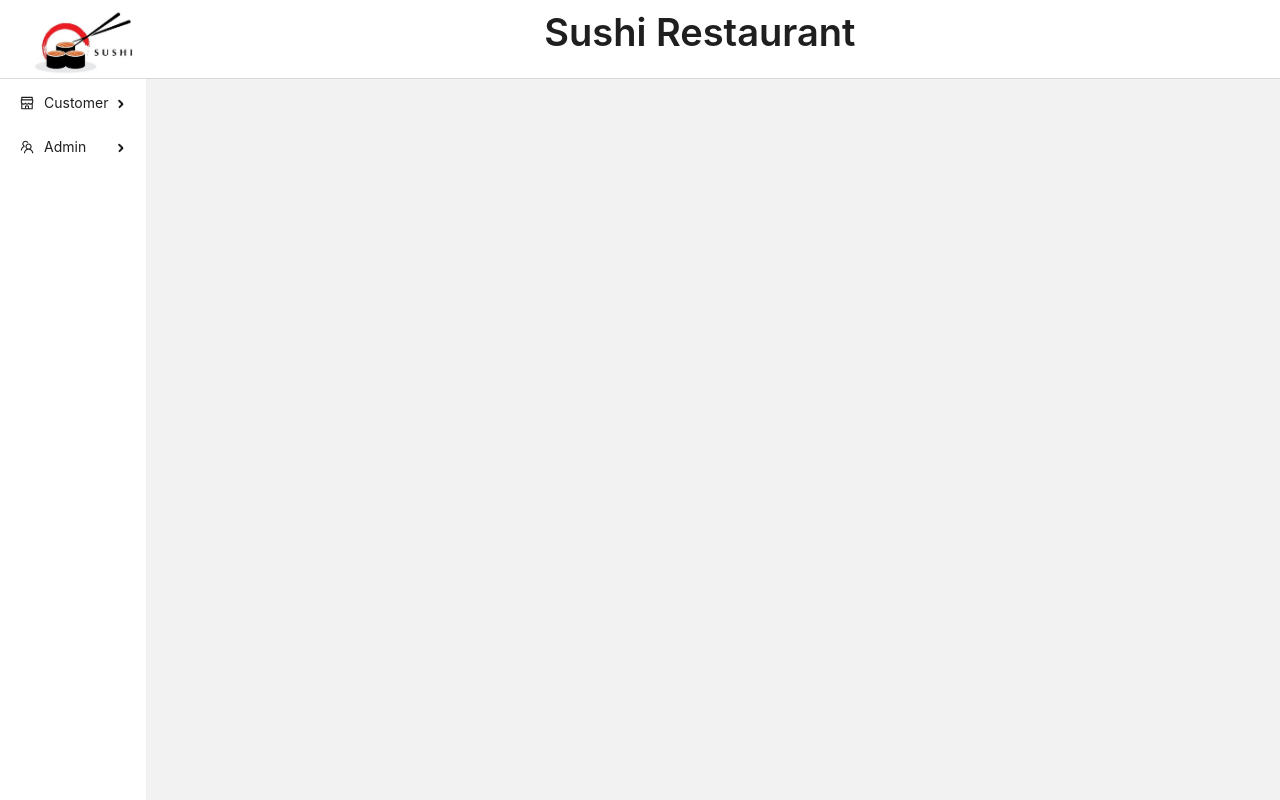
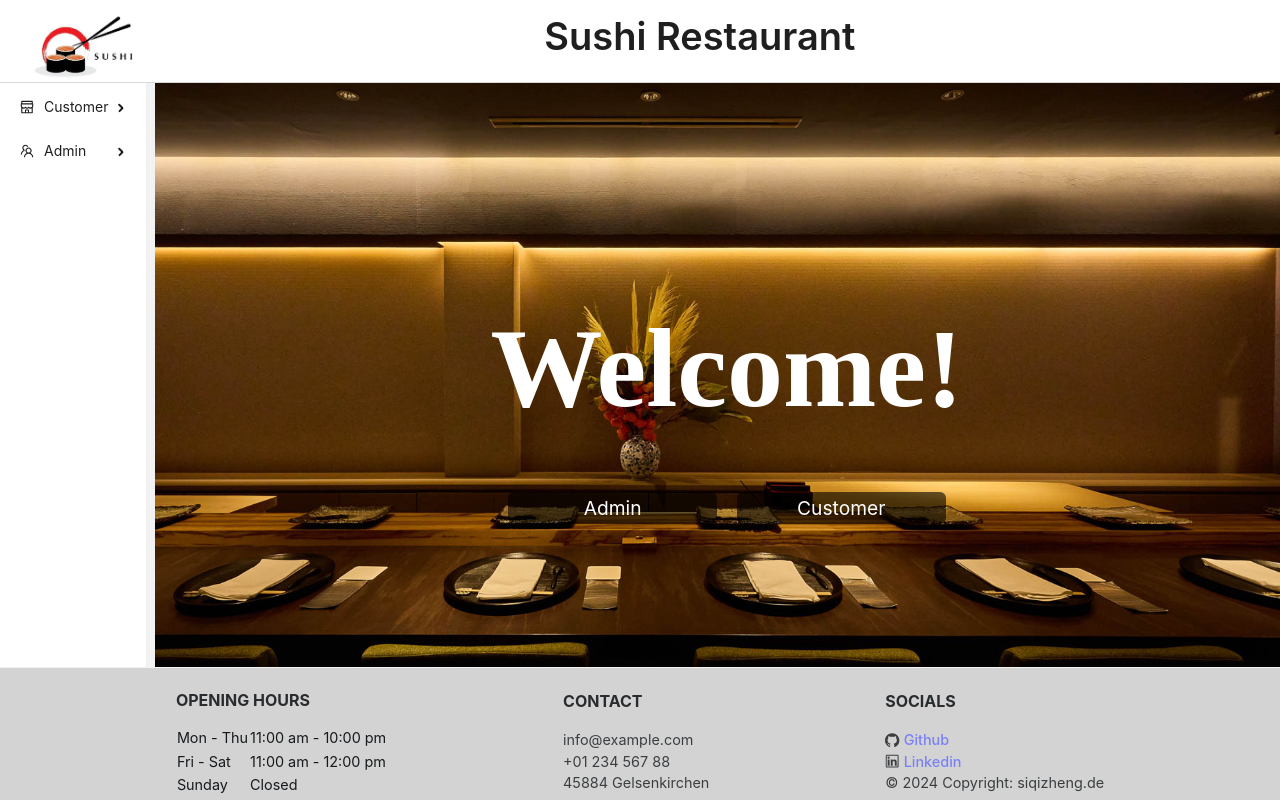
Before and after one commit to SiqiZheng94/Project-RestaurantManagementSystem, a React (Vite) app in the folder frontend/: page / in a window 1280 px wide. Shown: the top 800 px of the page. Built offline with nearby package versions, Linux system fonts and the light colour scheme; no server answers; the HTML template or start-up script is replaced by a standard one.

Commit message:
add homepage

```diff
--- a/frontend/src/App.css
+++ b/frontend/src/App.css
@@ -9,11 +9,12 @@
   display: flex;
   justify-content: space-between;
   align-items: center;
-  padding: 6px 20px 2px 32px;
+  padding: 10px 20px 2px 32px;
   border-bottom: 1px solid rgba(0, 0, 0, 0.15);
 }
 .centeredTitle {
   text-align: center;
+  text-justify: center;
   margin: 0 auto;
 }
 
@@ -21,7 +22,7 @@
   display: flex;
   justify-content: space-evenly;
   align-items: center;
-  /*border-top: 1px solid rgba(0, 0, 0, 0.15);*/
+
   padding: 20px 0 5px 0;
   background-color: #D3D3D3;
 }
@@ -124,12 +125,13 @@
 
 .container {
   width: 300px;
-  margin: 20px auto auto 10px;
+  margin: 0 auto; /* 水平居中 */
   padding: 20px;
   border: 1px solid #ccc;
   border-radius: 5px;
   background-color: #fff;
   box-shadow: 0 0 10px rgba(0, 0, 0, 0.1);
+
   & h2 {
     text-align: center;
     color: #333;
@@ -172,3 +174,44 @@
     background-color: #0056b3;
   }
 }
+
+
+
+.home-container {
+  background-image: url("./assets/homepage.jpg"); /* 替换为您的背景图像文件路径 */
+  background-size: cover;
+  background-repeat: no-repeat;
+  background-attachment: fixed; /* 固定背景图像 */
+  background-position: bottom; /* 图像位置从底部开始 */
+  min-width: 89.3vw;
+  min-height: 73vh;/* 使用 min-height 而不是 height 来确保容器至少填满整个视口高度 */
+  display: flex;
+  flex-direction: column;
+  align-items: center;
+  justify-content: center;
+
+}
+
+.home-container div {
+  display: flex;
+  justify-content: space-between; /* 使按钮之间均匀分布 */
+  width: 40%; /* 控制按钮的宽度 */
+}
+
+.home-container button {
+  background-color: rgba(0, 0, 0, 0.6);
+  color: white;
+  border: none;
+  flex: 1; /* 使按钮自动平均分配容器的宽度 */
+  margin: 0 10px; /* 调整按钮之间的间距 */
+  font-size: 1.2rem;
+}
+
+html, body {
+  height: 100%;
+  margin: 0;
+  padding: 0;
+  display: flex;
+  justify-content: center;
+  align-items: center;
+}
--- a/frontend/src/App.tsx
+++ b/frontend/src/App.tsx
@@ -16,6 +16,7 @@ import Cart from "./pages/Cart.tsx";
 import Login from "./pages/Login.tsx";
 import AuthGuard from "./components/AuthGuard.tsx";
 import axios from "axios";
+import Home from "./pages/Home.tsx";
 
 
 
@@ -92,6 +93,7 @@ function App() {
             <Route path="/menu-ordering" element={<MenuOrdering  dishes={dataSource} />}></Route>
             <Route path="/cart" element={<Cart />}></Route>
 
+            <Route path="/" element={<Home />}></Route>
         </Routes>
       </Space>
       <AppFooter />
--- a/frontend/src/components/SideMenu.tsx
+++ b/frontend/src/components/SideMenu.tsx
@@ -16,7 +16,7 @@ function SideMenu() {
     return (
 
             <Menu
-                style={{ height: "100vh" }}
+                style={{ height: "73vh" }}
                 onClick={(item)=>{
                     //item.key
                     navigate(item.key);
@@ -44,16 +44,11 @@ function SideMenu() {
                         icon: <TeamOutlined />,
                         key: 'admin',
                         children: [
-                            {
-                                label: "Admin Login",
-                                icon: <UserOutlined />,
-                                key: '/login',
-                            },
-                            {
-                                label: "Dashboard",
-                                icon: <ReadOutlined />,
-                                key: '/dashboard',
-                            },
+                            // {
+                            //     label: "Dashboard",
+                            //     icon: <ReadOutlined />,
+                            //     key: '/dashboard',
+                            // },
                             {
                                 label: "Menu Management",
                                 icon: <SolutionOutlined />,
--- a/frontend/src/pages/Home.tsx
+++ b/frontend/src/pages/Home.tsx
@@ -1,4 +1,4 @@
-import {Button} from "antd";
+import {Button, Typography} from "antd";
 import {useNavigate} from "react-router-dom";
 export default function Home(){
     const navigate = useNavigate();
@@ -8,10 +8,20 @@ export default function Home(){
     const openUserDashboard = ()=>{
         navigate("/menu-ordering");
     }
+
+
     return(
-        <div>
-            <Button onClick={openAdminDashboard}>Admin</Button>
-            <Button onClick={openUserDashboard}>User</Button>
+        <div className="home-container">
+            <Typography.Title level={1} style={{
+                fontFamily: "cursive", // 选择漂亮的字体
+                fontSize: "7rem", // 增加字体大小
+                color: "#fff"
+            }}>Welcome!</Typography.Title>
+            <div>
+                <Button onClick={openAdminDashboard} >Admin</Button>
+                <Button onClick={openUserDashboard} >Customer</Button>
+            </div>
         </div>
+
     )
 }
--- a/frontend/src/pages/Login.tsx
+++ b/frontend/src/pages/Login.tsx
@@ -45,8 +45,9 @@ export default function Login (props:LoginProps){
 
                     props.setIsLoggedIn(true);
                     message.success('Login successful!');
-                    // 导航回登录前的页面
-                    navigate(props.previousPage);
+
+                    // navigate(props.previousPage);
+                    navigate("/menu-management");
                 } else {
                     message.error('Login failed. Please check your credentials.');
                 }
```
Also changed, not shown: frontend/src/assets/homepage.jpg (added).
